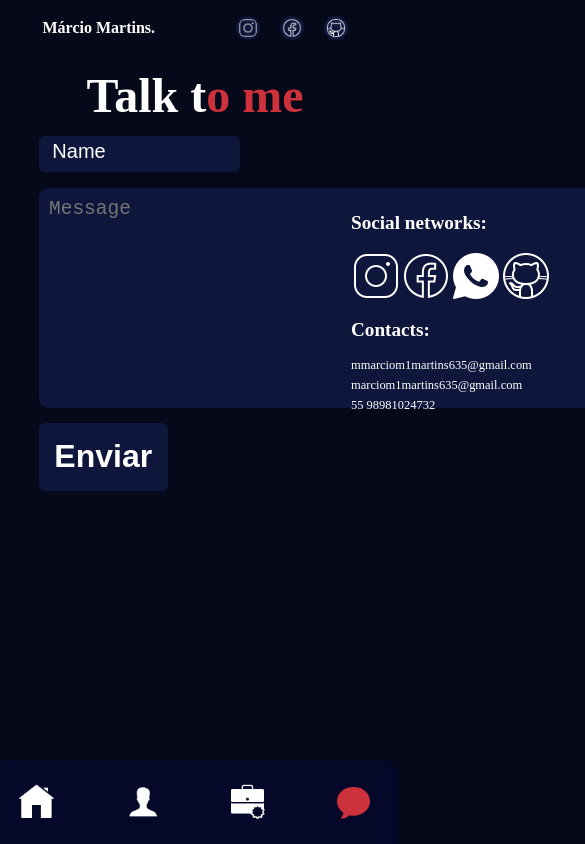
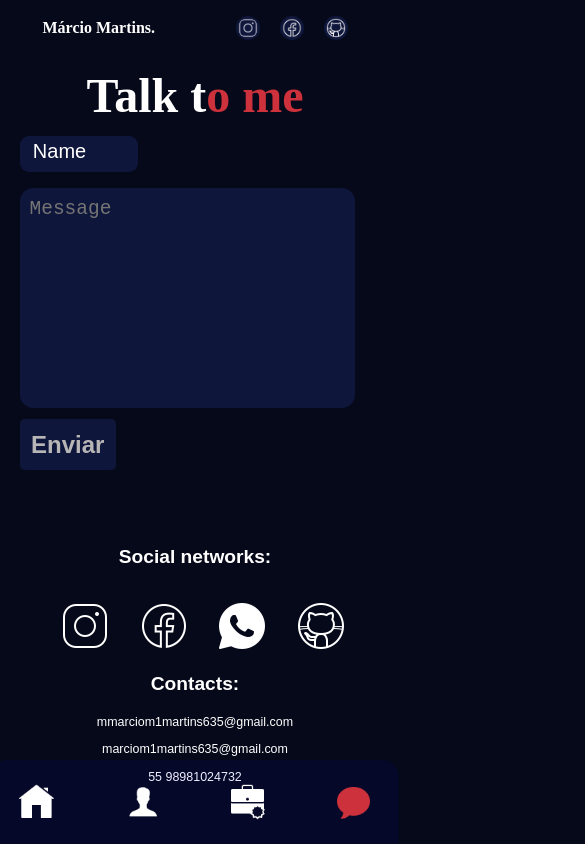
Before and after one commit to marciomartins12/Portfolio, a React (Vite) app: page /contacts in a window 390 px wide. Shown: the top 844 px of the page, 585 px wide, since content can reach past the window. Built offline with nearby package versions, Linux system fonts and the light colour scheme; a web font is replaced by a local one.

Commit message:
mobile...

```diff
--- a/src/Componets/About/index.jsx
+++ b/src/Componets/About/index.jsx
@@ -80,6 +80,11 @@ const About = () => {
                             <p>-</p>
                             <a target="_blank" href="https://cursos.alura.com.br/user/marciom1martins635/fullCertificate/ec4a9e4212cf8ec94ce64ff1cee49545">click me <img src="/assets/img/doc.png" alt="doc img" /></a>
                         </div>
+                        <div className={Style.divconteudo}>
+                            <p>CV</p>
+                            <p>-</p>
+                            <a target="_blank" href="#">click me <img src="/assets/img/doc.png" alt="doc img" /></a>
+                        </div>
                     </div>
                         : <></>}
 
--- a/src/Componets/Contacts/contacts.module.css
+++ b/src/Componets/Contacts/contacts.module.css
@@ -17,9 +17,10 @@
 .containercontacts {
     display: flex;
     justify-content: space-between;
+    margin: 1em auto 0 auto;
+    gap: 20px;
+}
 
-    margin: 1em auto 0 auto;
-}
 
 .containerinputs {
     display: flex;
@@ -30,28 +31,29 @@
 .containercontacts button {
     margin-top: .48em;
     border: none;
-    color: white;
+    color: #b7b5b5;
     background-color: var(--color-secondary);
-    font-size: 2em;
-    padding: .48em;
+    font-size: 1.75em;
+    padding: .6em;
     font-weight: 700;
     border-radius: .2em;
 }
 
 .containercontacts button:hover {
     cursor: pointer;
+    color: white;
     background-color: #cc313c;
 }
 
 .containerinputs input {
     padding: .78em 0;
     display: inline-block;
-    width: 60%;
+    width: 30%;
     background-color: var(--color-secondary);
     border: none;
     padding-left: 1em;
     color: white;
-    border-radius: .48em;
+    border-radius: .68em;
 }
 
 .containerinputs input::placeholder {
@@ -61,7 +63,7 @@
 }
 
 .textarea {
-    border-radius: .48em;
+    border-radius: .68em;
     width: 600px;
     height: 200px;
     resize: none;
@@ -78,28 +80,73 @@
 }
 
 .containerpart2 {
-    width: 80%;
+    width: 90%;
+    margin: 0 auto;
 
 }
-.containerpart2 h3{
+
+.containerpart2 h3 {
+    font-family: var(--font-family);
+    font-weight: 700;
     margin-top: 4em;
-    font-size:1.2em;
+    font-size: 1.2em;
     margin-bottom: 1em;
-    font-weight: 700;
 }
-.containerpart2 h4{
+
+.containerpart2 h4 {
+    font-family: var(--font-family);
     margin-top: 1em;
     font-weight: 700;
-    font-size:1.2em;
+    font-size: 1.2em;
     margin-bottom: 1em;
 
 }
-.containerpart2 p{
+
+.containerpart2 p {
+    font-family: var(--font-family);
+    font-weight: 400;
+    line-height: 20px;
     margin-bottom: .60em;
     font-size: .78em;
 }
-.divnetworks{
+
+.divnetworks {
     display: flex;
     justify-content: space-around;
     width: 60%;
 }
+.divbtnenviar a:hover{
+    cursor: pointer;
+}
+
+
+@media screen and (max-width:1206px) {
+    .cont{
+        width:90%;
+    }
+}
+@media screen and (max-width: 1080px){
+    .containercontacts{
+        flex-direction:column;
+        gap: 0;
+    }
+
+    .divnetworks{
+        width: 100%;
+    }
+    .containerpart2{
+        text-align: center;
+    }
+    .divbtnenviar{
+        display: flex;
+        border: 1px solid 1em;
+        align-items: end;
+    }
+    .containercontacts button{
+        padding: .48em;
+        font-size: 1.5em;
+    }
+    .textarea{
+        width: 90%;
+    }
+}
--- a/src/Componets/Contacts/index.jsx
+++ b/src/Componets/Contacts/index.jsx
@@ -3,22 +3,35 @@ import Style from "./contacts.module.css";
 const Contacts = () => {
     return (
         <section className={Style.cont}>
+
             <h2>Talk t<span>o me</span></h2>
+
             <div className={Style.containercontacts}>
                 <form className={Style.containerpart1}>
                     <div className={Style.containerinputs}>
                         <input type="text" placeholder="Name" />
                         <textarea className={Style.textarea} placeholder="Message" />
                     </div>
-                    <button>Enviar</button>
+                    <div className={Style.divbtnenviar}>
+                        <button>Enviar</button>
+                    </div>
+
                 </form>
                 <div className={Style.containerpart2}>
                     <h3>Social networks:</h3>
                     <div className={Style.divnetworks}>
-                        <img src="/assets/img/instagram.png" alt="instagram logo" />
-                        <img src="/assets/img/facebook.png" alt="facebook logo" />
-                        <img src="/assets/img/whatsapp.png" alt="whatsapp web" />
-                        <img src="/assets/img/github.png" alt="github logo" />
+                        <a target="_blank" href="https://www.instagram.com/marciomartins_12/">
+                            <img src="/assets/img/instagram.png" alt="instagram logo" />
+                        </a>
+                        <a target="_blank" href="https://www.instagram.com/marciomartins_12/">
+                            <img src="/assets/img/facebook.png" alt="facebook logo" />
+                        </a>
+                        <a target="_blank" href="">
+                            <img src="/assets/img/whatsapp.png" alt="whatsapp web" />
+                        </a>
+                        <a target="_blank" href="https://github.com/marciomartins12">
+                            <img src="/assets/img/github.png" alt="github logo" />
+                        </a>
                     </div>
                     <h4>Contacts:</h4>
                     <p>mmarciom1martins635@gmail.com</p>
```
